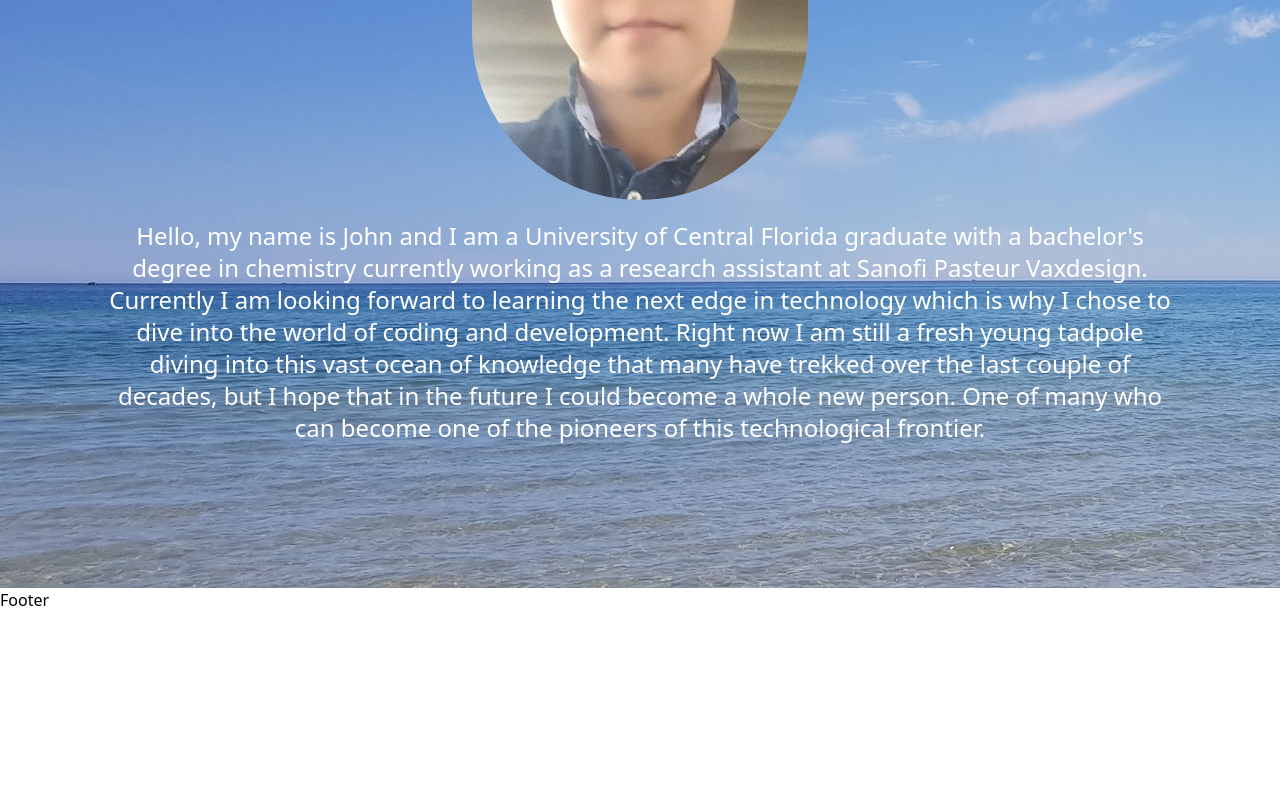
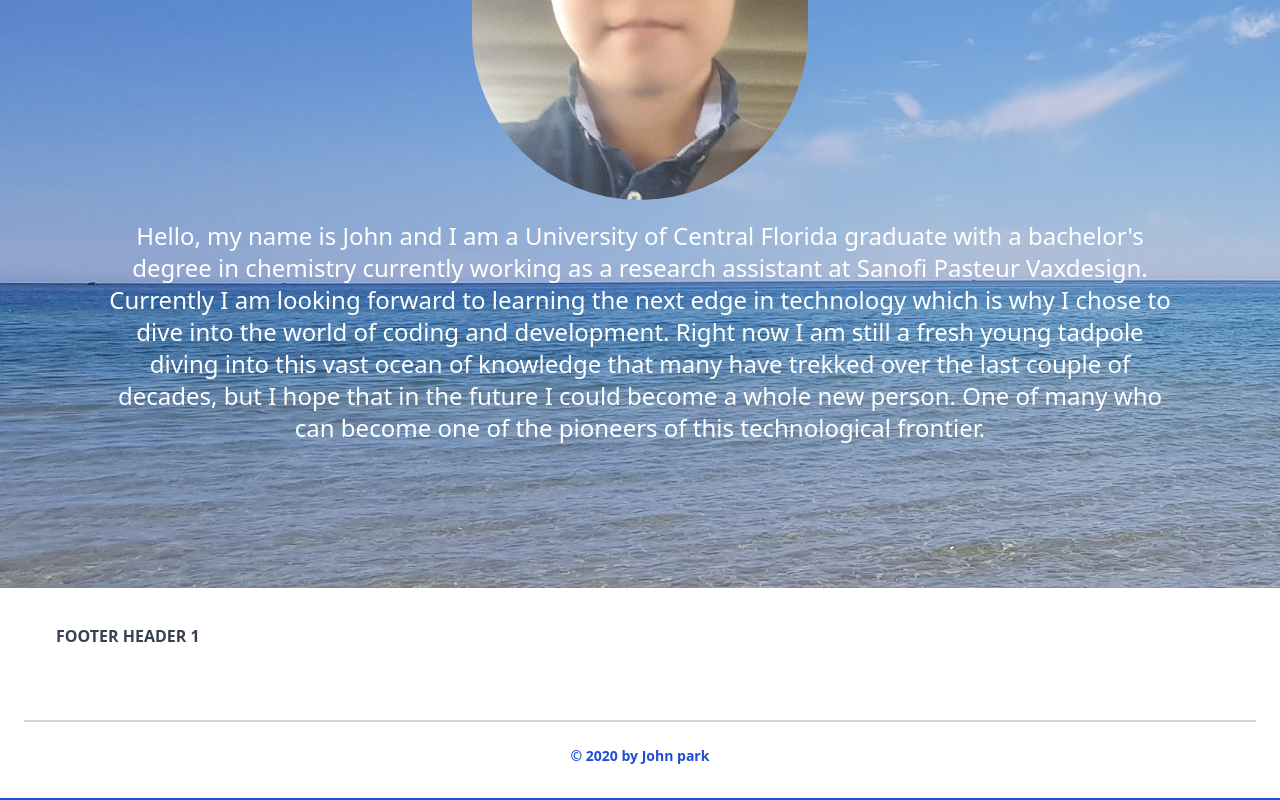
Before and after one commit to aznjp/react-portfolio, a React (Create React App) app: page / in a window 1280 px wide. Shown: the part 716-1516 px from the top of the page. Before the commit the page ends 1328 px from the top, so only its background shows below. Built offline with nearby package versions, Linux system fonts and the light colour scheme.

Commit message:
updated some features for the navigation

```diff
--- a/src/components/Contact/index.js
+++ b/src/components/Contact/index.js
@@ -1,6 +1,6 @@
 import React from 'react';
 
-const Contact = () => {
+function Contact () {
     return (
         <div>
             Contact
--- a/src/components/Footer/index.js
+++ b/src/components/Footer/index.js
@@ -1,10 +1,27 @@
 import React from 'react';
 
-const Footer = () => {
+function Footer() {
     return (
-        <div>
-            Footer
+<footer class="footer bg-white relative pt-1 border-b-2 border-blue-700">
+    <div class="container mx-auto px-6">
+        <div class="sm:flex sm:mt-8">
+            <div class="mt-8 sm:mt-0 sm:w-full sm:px-8 flex flex-col md:flex-row justify-between">
+                <div class="flex flex-col">
+                    <span class="font-bold text-gray-700 uppercase mb-2">Footer header 1</span>
+                </div>
+            </div>
         </div>
+    </div>
+    <div class="container mx-auto px-6">
+        <div class="mt-16 border-t-2 border-gray-300 flex flex-col items-center">
+            <div class="sm:w-2/3 text-center py-6">
+                <p class="text-sm text-blue-700 font-bold mb-2">
+                    © 2020 by John park
+                </p>
+            </div>
+        </div>
+    </div>
+</footer>
     )
 }
 
--- a/src/components/Header/index.js
+++ b/src/components/Header/index.js
@@ -1,6 +1,4 @@
 import React from 'react';
-
-
 
 function Header(props) {
 
```
Also changed, not shown: 1 other file (tests, documents, lock files or other folders).
